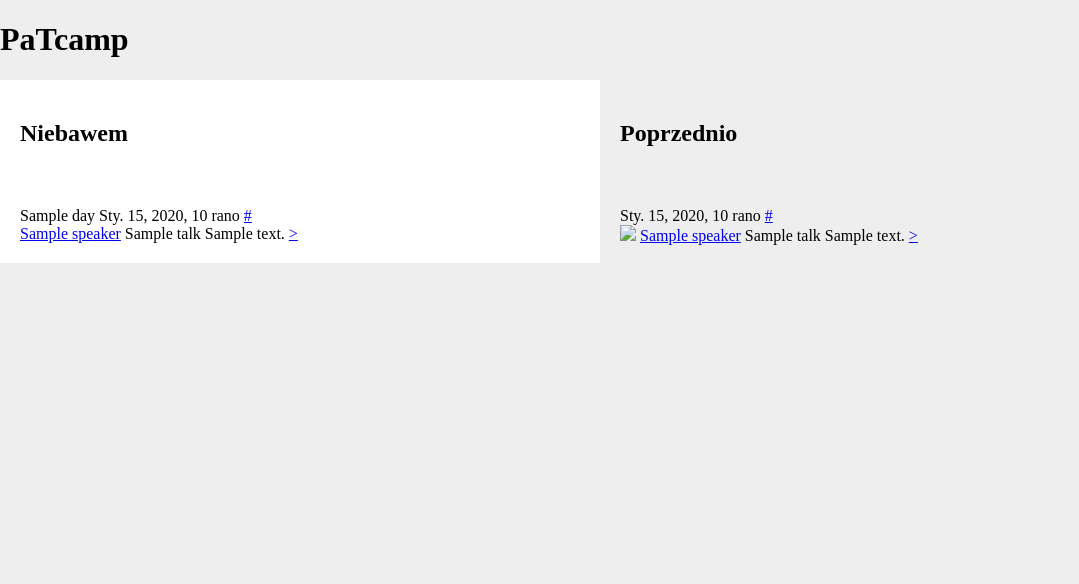
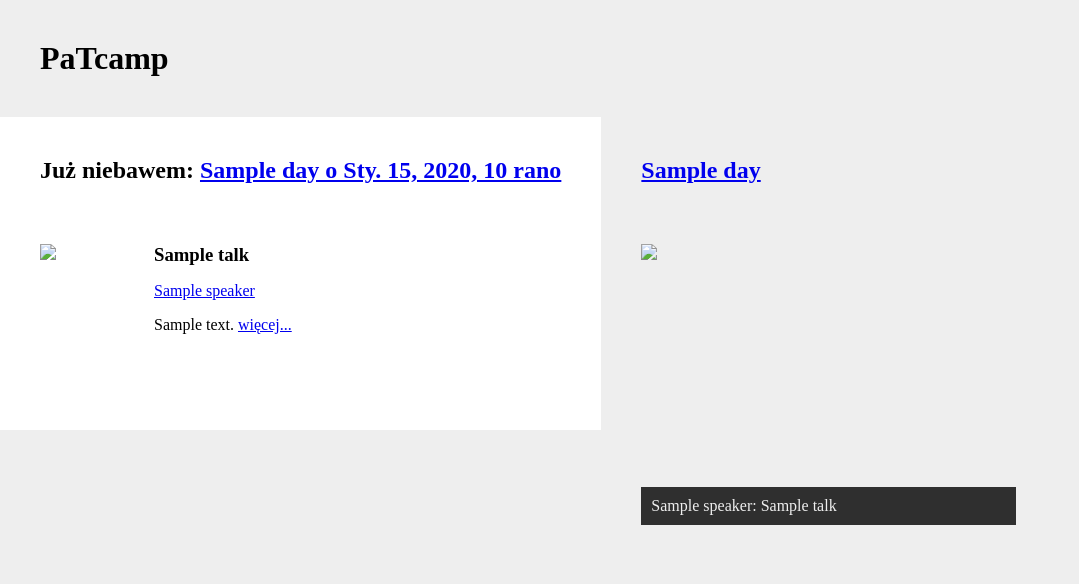
Before and after one commit to stasm/patcamp.pl, a Django app: template talks/templates/talks/home.html in a window 1280 px wide. Shown: the top 584 px of the page, without its empty margins (0-1079 px from the left). Run offline with Django 3.2, Linux system fonts and the light colour scheme; the template is opened without the code that fills it: most values are stand-ins (such as "Sample title", 1, 10 or a date in 2020).

Commit message:
make the home page look a bit better

```diff
--- a/talks/static/css/base.css
+++ b/talks/static/css/base.css
@@ -9,10 +9,24 @@ body {
     background-color: #eee;
 }
 
+h1 {
+    margin: 0;
+    padding: 40px;
+}
+
+h2 {
+    margin: 0;
+    padding: 40px 40px 0;
+}
+
+h3 {
+    margin: 0;
+}
+
 section {
     float: left;
-    width: 560px;
-    padding: 20px;
+    width: 500px;
+    padding: 40px;
 }
 
 #upcoming {
@@ -24,6 +38,37 @@ section {
     float: left;
 }
 
-h2 {
-    padding: 20px;
+article {
+    margin: 20px 0;
 }
+
+article.pic {
+    position: relative;
+    width: 375px;
+    height: 281px;
+}
+
+article.pic p {
+    position: absolute;
+    left: 0;
+    right: 0;
+    bottom: 0;
+    margin: 0;
+    padding: 10px;
+    background-color: rgba(0, 0, 0, .8);
+    color: #eee;
+}
+
+article.nopic {
+    float: left;
+    margin-bottom: 40px;
+}
+
+div.speaker_pics {
+    float: left;
+    width: 96px;
+}
+
+article.nopic div.talk {
+    padding-left: 114px;
+}
--- a/talks/templates/talks/home.html
+++ b/talks/templates/talks/home.html
@@ -16,8 +16,6 @@
 
 <div id="past">
 
-  <h2>Poprzednio</h2>
-
   {% for event in past %}
     {% include "talks/past.inc.html" %}
   {% endfor %}
--- a/talks/templates/talks/past.inc.html
+++ b/talks/templates/talks/past.inc.html
@@ -1,6 +1,7 @@
+<h2>
+  <a href="{{ event.get_absolute_url }}">{{ event.day }}</a>
+</h2>
 <section>
-  {{ event.date }}
-  <a href="{{ event.get_absolute_url }}">#</a>
   {% for talk in event.talks.all %}
     {% if talk.pic %}
       {% include "talks/talk_pic.inc.html" %}
--- a/talks/templates/talks/talk_nopic.inc.html
+++ b/talks/templates/talks/talk_nopic.inc.html
@@ -1,7 +1,14 @@
 {% load extras %}
-<article>
-  {{ talk.speakers.all|join_links }}
-  {{ talk.title }}
-  {{ talk.summary }}
-  <a href="{{ talk.get_absolute_url }}">></a>
+<article class="nopic">
+  <div class="speaker_pics">
+    {{ talk.speakers.all|images }}
+  </div>
+  <div class="talk">
+    <h3>{{ talk.title }}</h3>
+    <p>{{ talk.speakers.all|join_links }}</p>
+    <p>
+      {{ talk.summary }}
+      <a href="{{ talk.get_absolute_url }}">więcej...</a>
+    </p>
+  </div>
 </article>
--- a/talks/templates/talks/talk_pic.inc.html
+++ b/talks/templates/talks/talk_pic.inc.html
@@ -1,8 +1,9 @@
-{% load extras %}
-<article>
-  <img src="{{ talk.pic.url }}">
-  {{ talk.speakers.all|join_links }}
-  {{ talk.title }}
-  {{ talk.summary }}
-  <a href="{{ talk.get_absolute_url }}">></a>
+<article class="pic">
+  <a href="{{ talk.get_absolute_url }}">
+    <img src="{{ talk.pic.url }}">
+    <p>
+      {{ talk.speakers.all|join:", " }}:
+      {{ talk.title }}
+    </p>
+  </a>
 </article>
--- a/talks/templates/talks/upcoming.inc.html
+++ b/talks/templates/talks/upcoming.inc.html
@@ -1,13 +1,15 @@
-{% if event.upcoming == "today" %}
-  <h2>Dziś</h2>
-{% else %}
-  <h2>Niebawem</h2>
-{% endif %}
+<h2>
+  {% if event.upcoming == "today" %}
+    Już dziś:
+  {% else %}
+    Już niebawem:
+  {% endif %}
+  <a href="{{ event.get_absolute_url }}">
+    {{ event.day }} o {{ event.time }}
+  </a>
+</h2>
 
 <section>
-  {{ event.day }}
-  {{ event.time}}
-  <a href="{{ event.get_absolute_url }}">#</a>
   {% for talk in event.talks.all %}
     {% include "talks/talk_nopic.inc.html" %}
   {% endfor %}
--- a/talks/templatetags/extras.py
+++ b/talks/templatetags/extras.py
@@ -11,3 +11,12 @@ def join_links(value):
         link = """<a href="%s">%s</a>""" % (el.get_absolute_url(), el)
         links.append(link)
     return mark_safe(", ".join(links))
+
+@register.filter
+def images(value):
+    """Shows images related to the elements of the list."""
+    imgs = []
+    for el in value:
+        img = """<img src="%s">""" % el.pic.url
+        imgs.append(img)
+    return mark_safe("".join(imgs))
```
